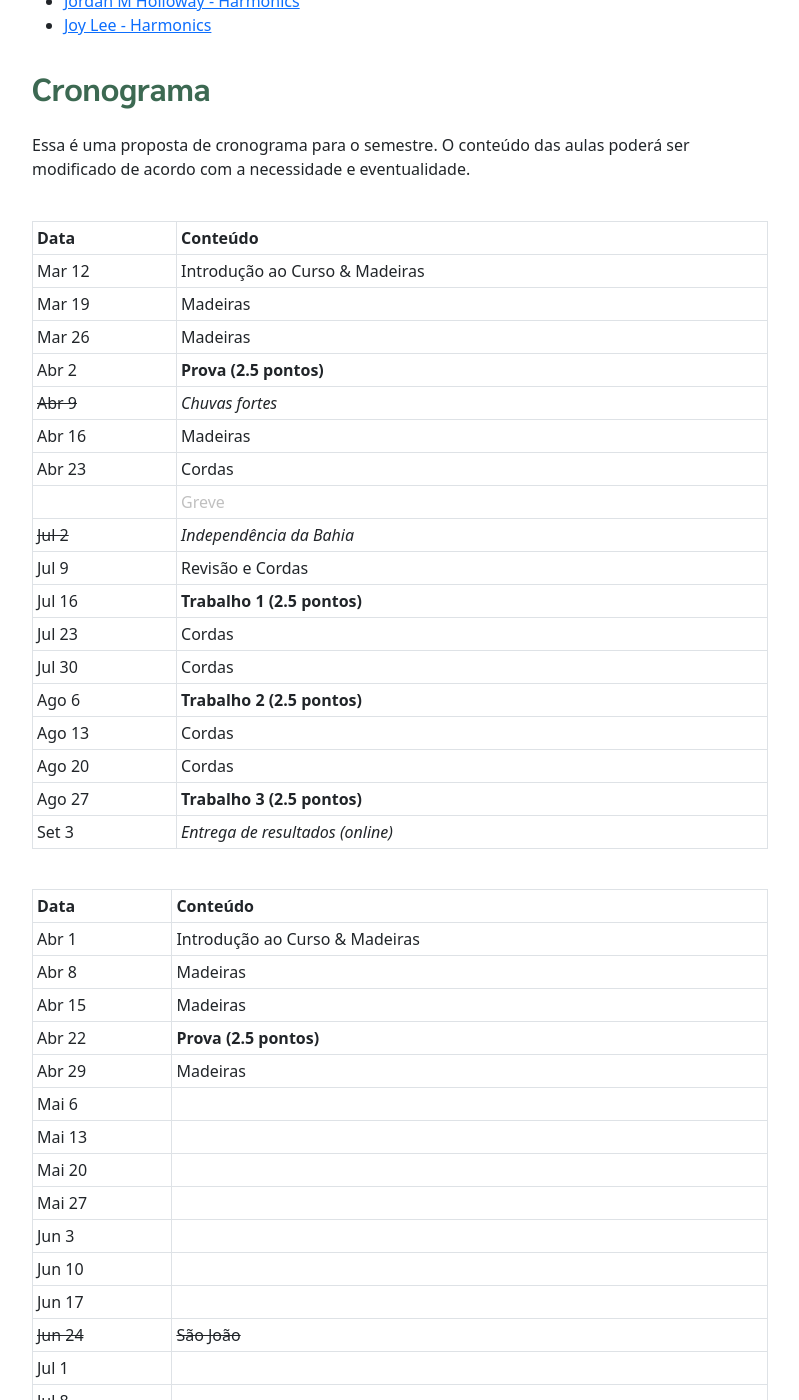
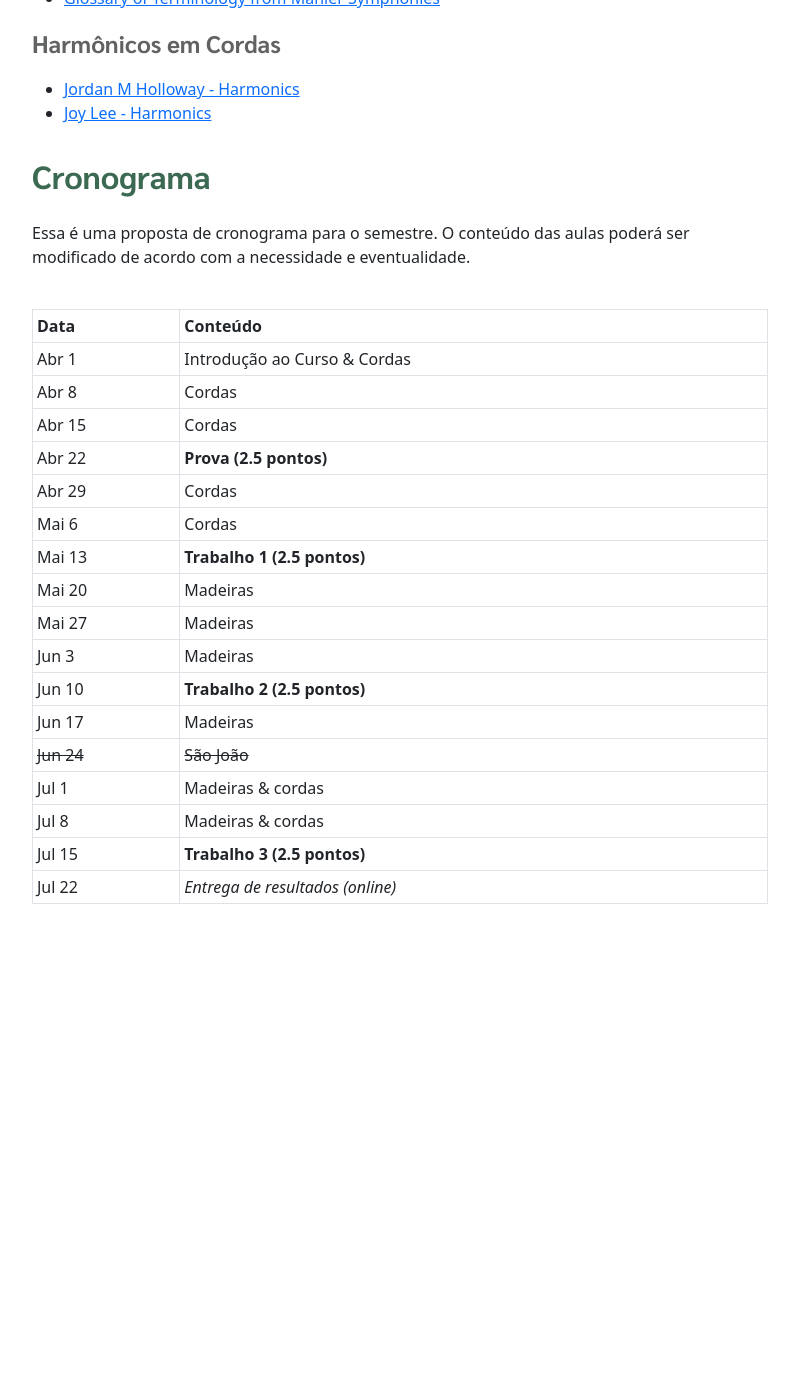
Before and after one commit to pedrokroger/pedrokroger.github.io, a Jekyll site: the page built from aulas/orq1.md, in a window 1280 px wide and 1400 px high, scrolled down 1177 px. Shown: the whole window, without its empty margins (50-849 px from the left). Built offline with Jekyll 4.4.1, drawn with Linux system fonts in a browser that asks for light colours; after the commit the page ends 2121 px from its top, so only the background shows below that; some of the changed text lies outside the part shown.

Commit message:
Obras audição orquestração 1

```diff
--- a/aulas/orq1.md
+++ b/aulas/orq1.md
@@ -26,20 +26,10 @@
 
 A avaliação final será a soma de 1 prova e 3 trabalhos de orquestração orientados.
 
-<!-- ### Prova
-
 A prova será composta de conteúdo das primeiras aulas sobre instrumentos de
-madeira e terá uma parte de audição onde você deverá identificar as seguintes
-obras e compositores(as):
-
-- Mozart - Symphony No. 41 Jupiter, IV Mov. - 1788
-- Clara Schumann - Piano Concerto in A minor, Op. 7 (trecho) - 1835
-- Rimsky-Korsakov - Suite da Lenda do Tsar Saltan (trecho) - 1901
-- Stravinsky - Suite do Pássaro de Fogo - 1919
-- Respighi, I Pini di Rome (trecho) - 1924
-- Heitor Villa-Lobos - Uirapurú (trecho) - 1934
-- Silvestre Revueltas - La Noche de los Mayas, IV - 1939
--->
+cordas e terá uma parte de audição onde você deverá identificar as seguintes
+obras e compositores(as). [Lista de Músicas para audição]({% link
+docs/prova-audicao-orq1.md %}).
 
 
 ### Trabalhos
@@ -57,10 +47,12 @@
 - [Termos musicais em diversos idiomas](https://web.library.yale.edu/cataloging/music/instname)
 - [Glossary of Terminology from Mahler Symphonies](https://www.orchestralibrary.com/reftables/mahler2gloss.html)
 
+
 ### Harmônicos em Cordas
 
 - [Jordan M Holloway - Harmonics](https://www.youtube.com/watch?v=26sHBw0oAyE)
 - [Joy Lee - Harmonics](https://www.youtube.com/watch?v=IOk2JR6Ic50)
+
 
 ## Cronograma
 
@@ -68,44 +60,22 @@
 ser modificado de acordo com a necessidade e eventualidade.
 
 
-| Data      | Conteúdo                         |
-|:----------|:---------------------------------|
-| Mar 12    | Introdução ao Curso & Madeiras   |
-| Mar 19    | Madeiras                         |
-| Mar 26    | Madeiras                         |
-| Abr 2     | **Prova (2.5 pontos)**           |
-| ~~Abr 9~~ | _Chuvas fortes_                  |
-| Abr 16    | Madeiras                         |
-| Abr 23    | Cordas                           |
-|           | Greve                            |
-| ~~Jul 2~~ | _Independência da Bahia_         |
-| Jul 9     | Revisão e Cordas                 |
-| Jul 16    | **Trabalho 1 (2.5 pontos)**      |
-| Jul 23    | Cordas                           |
-| Jul 30    | Cordas                           |
-| Ago 6     | **Trabalho 2 (2.5 pontos)**      |
-| Ago 13    | Cordas                           |
-| Ago 20    | Cordas                           |
-| Ago 27    | **Trabalho 3 (2.5 pontos)**      |
-| Set 3     | _Entrega de resultados (online)_ |
-
-
-| Data       | Conteúdo                       |
-|:-----------|:-------------------------------|
-| Abr 1      | Introdução ao Curso & Madeiras |
-| Abr 8      | Madeiras                       |
-| Abr 15     | Madeiras                       |
-| Abr 22     | **Prova (2.5 pontos)**         |
-| Abr 29     | Madeiras                       |
-| Mai 6      |
-| Mai 13     |                                |
-| Mai 20     |                                |
-| Mai 27     |                                |
-| Jun 3      |                                |
-| Jun 10     |                                |
-| Jun 17     |                                |
-| ~~Jun 24~~ | ~~São João~~                   |
-| Jul 1      |                                |
-| Jul 8      |                                |
-| Jul 15     |                                |
-| Jul 22     |                                |
+| Data       | Conteúdo                         |
+|:-----------|:---------------------------------|
+| Abr 1      | Introdução ao Curso & Cordas     |
+| Abr 8      | Cordas                           |
+| Abr 15     | Cordas                           |
+| Abr 22     | **Prova (2.5 pontos)**           |
+| Abr 29     | Cordas                           |
+| Mai 6      | Cordas                           |
+| Mai 13     | **Trabalho 1 (2.5 pontos)**      |
+| Mai 20     | Madeiras                         |
+| Mai 27     | Madeiras                         |
+| Jun 3      | Madeiras                         |
+| Jun 10     | **Trabalho 2 (2.5 pontos)**      |
+| Jun 17     | Madeiras                         |
+| ~~Jun 24~~ | ~~São João~~                     |
+| Jul 1      | Madeiras & cordas                |
+| Jul 8      | Madeiras & cordas                |
+| Jul 15     | **Trabalho 3 (2.5 pontos)**      |
+| Jul 22     | *Entrega de resultados (online)* |
```
Also changed, not shown: _data/orq1.yml (added, +34 -0 lines), docs/prova-audicao-orq1.md (added, +24 -0 lines), media/Bacewicz.jpg (added), media/Herrman.jpg (added), media/Maria.jpg (added), media/Piazzolla.jpg (added), media/Villa-Lobos.jpg (added).
